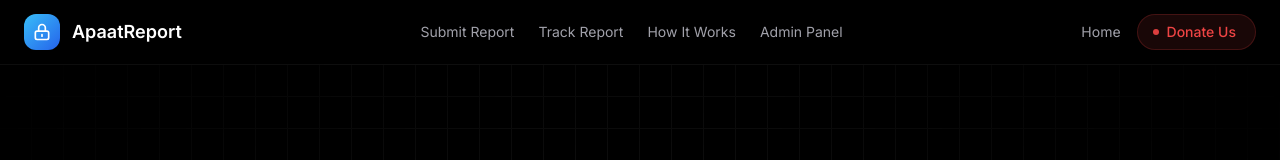
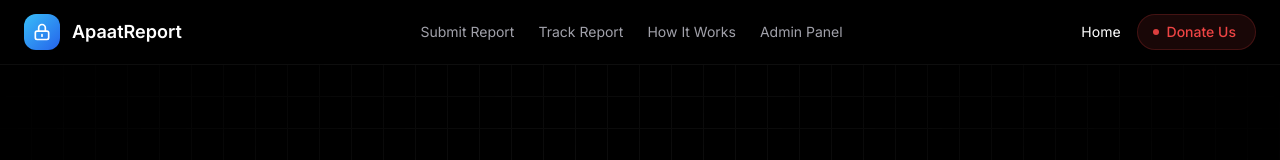
Before and after one commit to nilavtalukdar06/apaat-report, a Next.js app: page / in a window 1280 px wide. Shown: the top 160 px of the page. Built offline with nearby package versions, Linux system fonts and the light colour scheme.

Commit message:
Updated Navbar UI

```diff
--- a/components/MobileMenu.tsx
+++ b/components/MobileMenu.tsx
@@ -1,4 +1,5 @@
 import Link from "next/link";
+import { usePathname } from "next/navigation";
 
 interface MobileMenuProps {
   isOpen: boolean;
@@ -6,9 +7,17 @@ interface MobileMenuProps {
 }
 
 export default function MobileMenu({ isOpen, onClose }: MobileMenuProps) {
+  const pathname = usePathname();
+
+  const linkClass = (href: string) =>
+    `text-sm transition-colors ${
+      pathname === href ? "text-white" : "text-zinc-400 hover:text-white"
+    }`;
+
   if (!isOpen) {
     return null;
-  } else {
+  }
+
   return (
     <div className="fixed inset-0 z-50 lg:hidden">
       <div
@@ -41,38 +50,31 @@ export default function MobileMenu({ isOpen, onClose }: MobileMenuProps) {
           <nav className="flex flex-col space-y-4">
             <Link
               href="/submit-report"
-                className="text-sm text-zinc-400 hover:text-white transition-colors"
+              className={linkClass("/submit-report")}
               onClick={onClose}
             >
               Submit Report
             </Link>
             <Link
               href="/track-report"
-                className="text-sm text-zinc-400 hover:text-white transition-colors"
+              className={linkClass("/track-report")}
               onClick={onClose}
             >
               Track Report
             </Link>
             <Link
               href="/how-it-works"
-                className="text-sm text-zinc-400 hover:text-white transition-colors"
+              className={linkClass("/how-it-works")}
               onClick={onClose}
             >
               How It Works
             </Link>
             <Link
               href="/dashboard"
-                className="text-sm text-zinc-400 hover:text-white transition-colors"
+              className={linkClass("/dashboard")}
               onClick={onClose}
             >
               Admin Panel
-              </Link>
-              <Link
-                href="/home"
-                className="text-sm text-zinc-400 hover:text-white transition-colors"
-                onClick={onClose}
-              >
-                Home
             </Link>
           </nav>
         </div>
@@ -80,4 +82,3 @@ export default function MobileMenu({ isOpen, onClose }: MobileMenuProps) {
     </div>
   );
 }
-}
--- a/components/Navbar.tsx
+++ b/components/Navbar.tsx
@@ -2,13 +2,21 @@
 import Link from "next/link";
 import { useState } from "react";
 import MobileMenu from "./MobileMenu";
+import { usePathname } from "next/navigation";
 
 export default function Navbar() {
   const [isMobileMenuOpen, setIsMobileMenuOpen] = useState(false);
+  const pathname = usePathname();
 
   const reload = () => {
     window.location.reload();
   };
+
+  // Return a conditional class based on the current pathname
+  const linkClass = (href: string) =>
+    `text-sm transition-colors ${
+      pathname === href ? "text-white" : "text-zinc-400 hover:text-white"
+    }`;
 
   return (
     <>
@@ -36,7 +44,7 @@ export default function Navbar() {
                     />
                   </svg>
                 </div>
-                <span className="text-lg font-semibold text-white max-[400px]:hidden">
+                <span className="text-lg font-semibold text-white max-[460px]:hidden">
                   ApaatReport
                 </span>
               </div>
@@ -46,36 +54,24 @@ export default function Navbar() {
             <div className="hidden lg:flex items-center space-x-6">
               <Link
                 href="/submit-report"
-                className="text-sm text-zinc-400 hover:text-white transition-colors"
+                className={linkClass("/submit-report")}
               >
                 Submit Report
               </Link>
-              <Link
-                href="/track-report"
-                className="text-sm text-zinc-400 hover:text-white transition-colors"
-              >
+              <Link href="/track-report" className={linkClass("/track-report")}>
                 Track Report
               </Link>
-              <Link
-                href="/how-it-works"
-                className="text-sm text-zinc-400 hover:text-white transition-colors"
-              >
+              <Link href="/how-it-works" className={linkClass("/how-it-works")}>
                 How It Works
               </Link>
-              <Link
-                href="/dashboard"
-                className="text-sm text-zinc-400 hover:text-white transition-colors"
-              >
+              <Link href="/dashboard" className={linkClass("/dashboard")}>
                 Admin Panel
               </Link>
             </div>
 
             {/* Emergency Button */}
             <div className="flex items-center space-x-4">
-              <Link
-                href="/"
-                className="hidden lg:block text-sm text-zinc-400 hover:text-white transition-colors"
-              >
+              <Link href="/" className={linkClass("/")}>
                 Home
               </Link>
               <Link href="/donateus">
```
Lines whose indentation alone changed are shown as unchanged.
